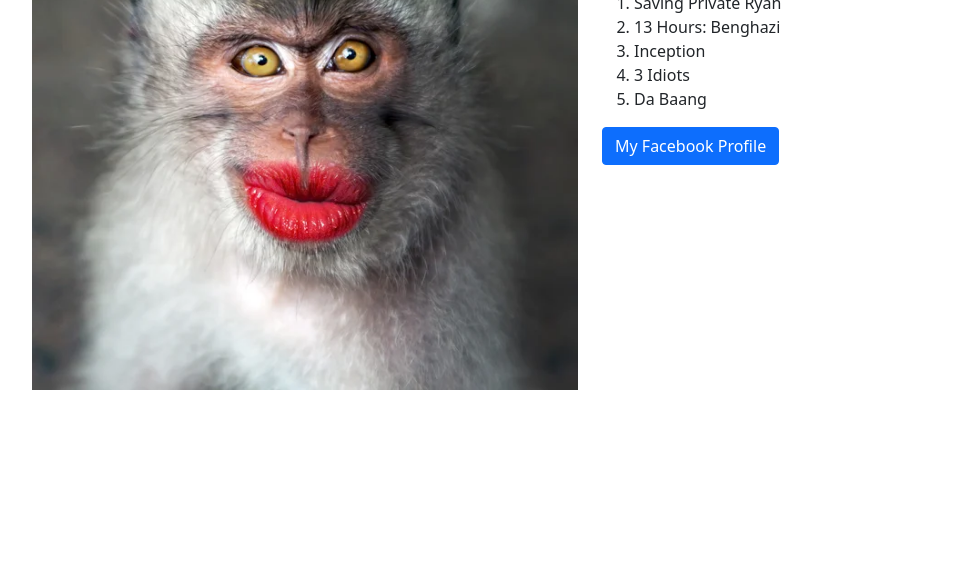
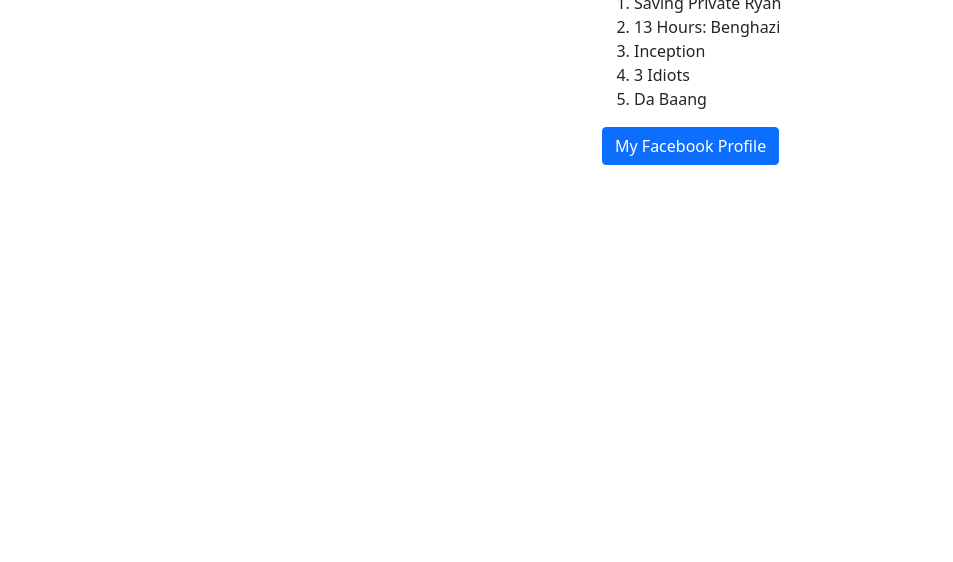
Before and after one commit to mnasafi/Intro-Front-End-Development, a website built with webpack: page src/index.html in a window 1280 px wide. Shown: the part 238-800 px from the top of the page, without its empty margins (50-1003 px from the left). Built offline with nearby package versions, Linux system fonts and the light colour scheme.

Commit message:
1 file modified

```diff
--- a/src/index.html
+++ b/src/index.html
@@ -15,8 +15,11 @@
         <div id="bio" class="col-12 col-lg-6 text-center">
           <h1>Mustafa</h1>
           <img src="./images/profile-pic2.png" class="img-fluid" alt="Mustafa's profile picture">
-          <img src="../images/monkey.jpg" class="img-fluid" alt="Monkey Picture">
-        </div>
+          <!-- How to display images outside the current folder?-->
+          <!-- <img src="../images/monkey.jpg" class="img-fluid" alt="Monkey Picture">
+          -->
+
+          </div>
 
 
         <div id="more" class="col-12 col-lg-6">
```
